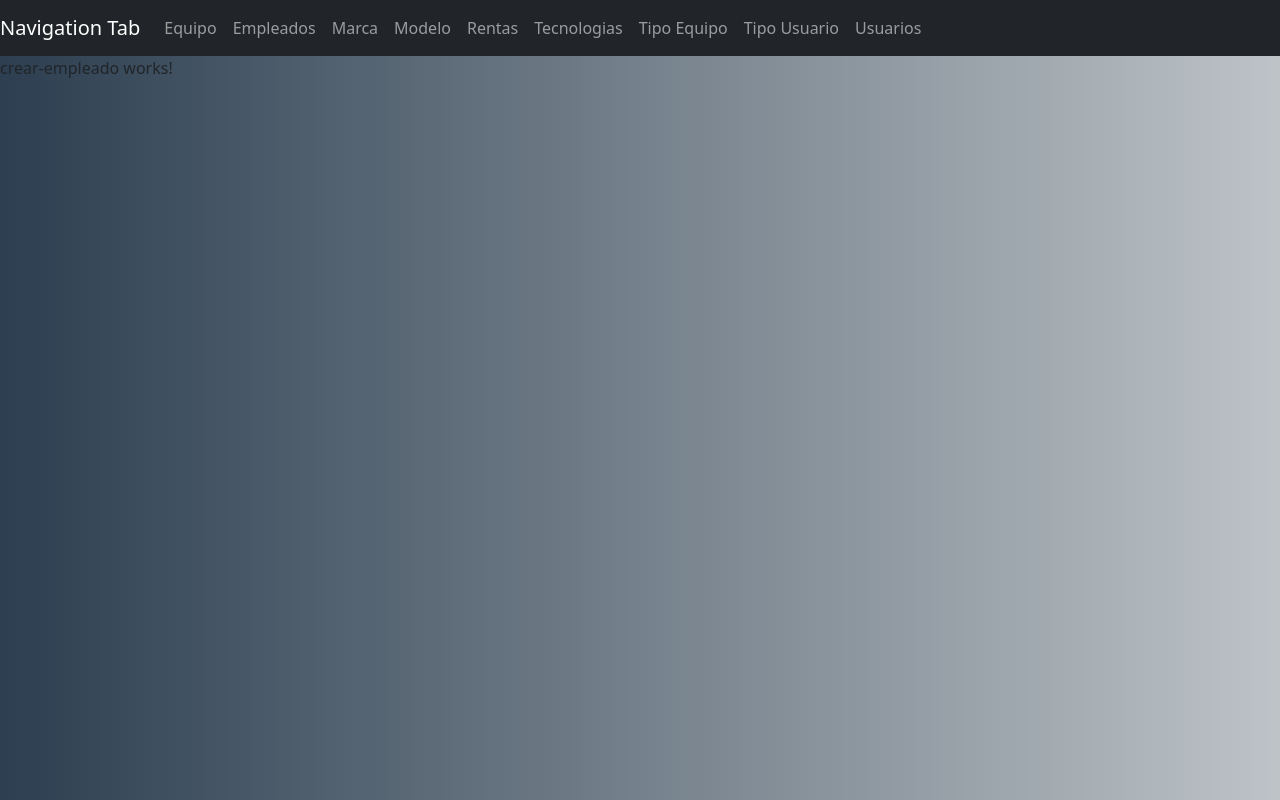
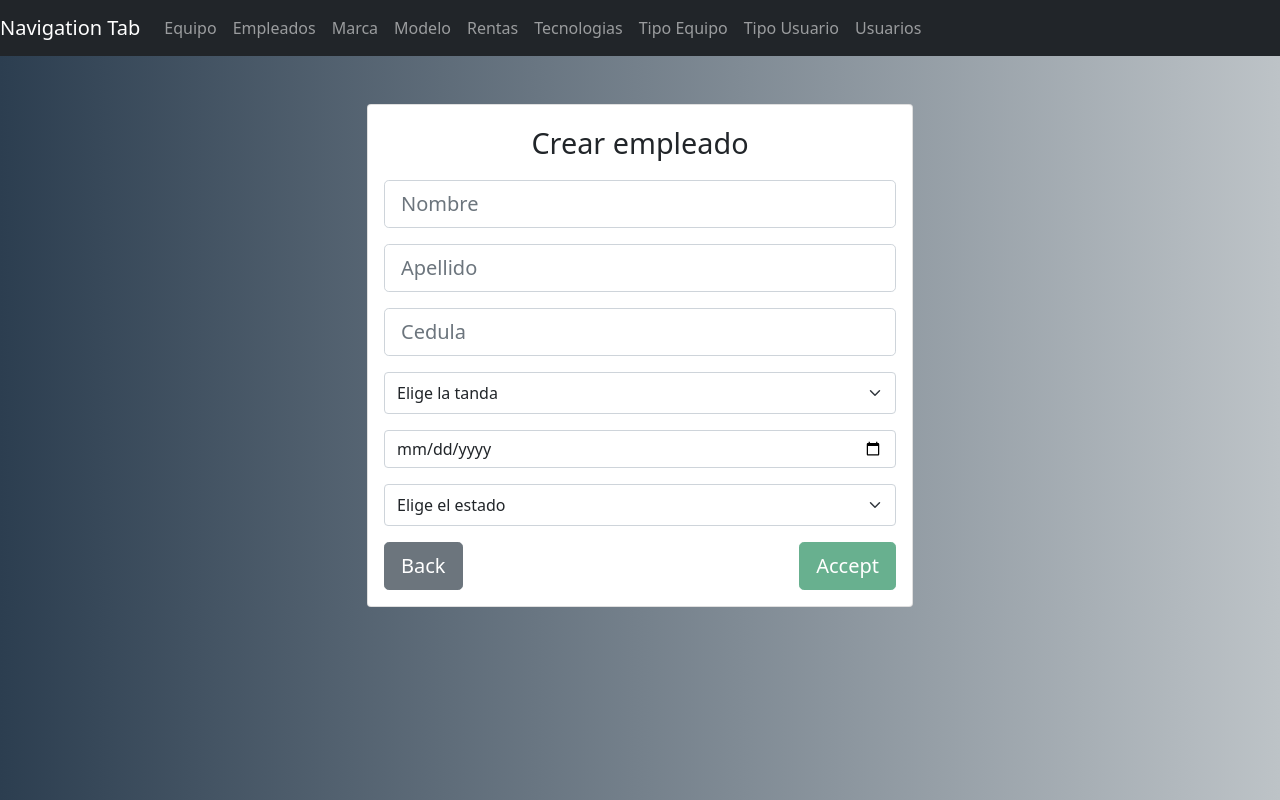
Before and after one commit to Johannsis/Audiovisual, an Angular app: page /crearEmpleado in a window 1280 px wide. Built offline with nearby package versions, Linux system fonts and the light colour scheme.

Commit message:
crear, listar empleado

```diff
--- a/src/app/component/Empleados/crear-empleado/crear-empleado.component.html
+++ b/src/app/component/Empleados/crear-empleado/crear-empleado.component.html
@@ -1 +1,59 @@
-<p>crear-empleado works!</p>
+<div class="container mt-5">
+    <div class="row">
+      <div class="col-lg-6 offset-lg-3">
+        <div class="card">
+          <div class="card-body text-center">
+            <span class="titulo">Crear empleado</span>
+            <form class="mt-3" [formGroup]="empleadoForm" (ngSubmit)="agregarEmpleado()">
+              <div class="mb-3">
+                <input type="text" formControlName="NOMBRE" class="form-control form-control-lg" placeholder="Nombre">
+                <div class="text-danger" *ngIf="empleadoForm.get('NOMBRE')?.hasError('required') && empleadoForm.get('NOMBRE')?.touched">
+                  <span>El nombre del empleado <strong>es obligatorio</strong>.</span>
+                </div>
+              </div>
+              <div class="mb-3">
+                <input type="text" formControlName="APELLIDO" class="form-control form-control-lg" placeholder="Apellido">
+                <div class="text-danger" *ngIf="empleadoForm.get('APELLIDO')?.hasError('required') && empleadoForm.get('APELLIDO')?.touched">
+                  <span>El apellido del empleado <strong>es obligatorio</strong>.</span>
+                </div>
+              </div>
+              <div class="mb-3">
+                <input type="text" formControlName="CEDULA" class="form-control form-control-lg" placeholder="Cedula">
+                <div class="text-danger" *ngIf="empleadoForm.get('CEDULA')?.hasError('required') && empleadoForm.get('CEDULA')?.touched">
+                  <span>La cédula <strong>es obligatoria</strong>.</span>
+                </div>
+              </div>
+              <div class="mb-3">
+                <select class="form-select form-control form-control-lg" aria-valuetext="Default select example" formControlName="TANDA">
+                  <option value="">Elige la tanda</option>
+                  <option *ngFor="let item of tandas" [value] = "item" >{{item}}</option>
+                </select>
+                <div class="text-danger" *ngIf="empleadoForm.get('TANDA')?.hasError('required') && empleadoForm.get('TANDA')?.touched">
+                  <span>La tanda <strong>es obligatoria</strong>.</span>
+                </div>
+              </div>
+              <div class="mb-3">
+                <input class="form-control" type="date" [value]="minDate" (change)="fechaTest($any($event.target).value)" id="example-date-input" formControlName="FECHA_INGRESO">
+                <div class="text-danger" *ngIf="empleadoForm.get('FECHA_INGRESO')?.hasError('required') && empleadoForm.get('FECHA_INGRESO')?.touched">
+                  <span>La fecha <strong>es obligatoria</strong>.</span>
+                </div>
+              </div>
+              <div class="mb-3">
+                <select class="form-select form-control form-control-lg" aria-valuetext="Default select example" formControlName="ESTADO">
+                  <option value="">Elige el estado</option>
+                  <option *ngFor="let item of arrEstado" [value] = "item.value">{{item.estatus}}</option>
+                </select>
+                <div class="text-danger" *ngIf="empleadoForm.get('ESTADO')?.hasError('required') && empleadoForm.get('ESTADO')?.touched">
+                  <span>El estado <strong>es obligatorio</strong>.</span>
+                </div>
+              </div>
+              <div class="mb-3">
+                <button routerLink="/" class="btn btn-secondary btn-lg float-start">Back</button>
+                <button type="submit" [disabled]="empleadoForm.invalid" class="btn btn-success btn-lg float-end">Accept</button>
+              </div>
+            </form>
+          </div>
+        </div>
+      </div>
+    </div>
+  </div>
--- a/src/app/component/Empleados/crear-empleado/crear-empleado.component.ts
+++ b/src/app/component/Empleados/crear-empleado/crear-empleado.component.ts
@@ -1,4 +1,8 @@
 import { Component, OnInit } from '@angular/core';
+import { FormBuilder, FormGroup, Validators } from '@angular/forms';
+import { Empleado } from 'src/app/modules/empleado';
+import Swal from 'sweetalert2';
+import { EmpleadoService } from '../empleado.service';
 
 @Component({
   selector: 'app-crear-empleado',
@@ -6,10 +10,80 @@ import { Component, OnInit } from '@angular/core';
   styleUrls: ['./crear-empleado.component.css']
 })
 export class CrearEmpleadoComponent implements OnInit {
+  empleadoForm: FormGroup;
 
-  constructor() { }
+  tandas = ["Matutina", "Completa", "Vespertina", "Nocturna", "Mixta"];
+
+  arrEstado = [{
+    value: true,
+    estatus: "Activo"
+  },
+  {
+    value: false,
+    estatus: "Inactivo"
+  }
+  ];
+
+  minDate = new Date().toISOString();
+
+  constructor(
+    private fb: FormBuilder,
+    private empleadoService: EmpleadoService) {
+    this.empleadoForm = this.fb.group({
+      NOMBRE: ['', Validators.required],
+      APELLIDO: ['', Validators.required],
+      CEDULA: ['', Validators.required],
+      TANDA: ['', Validators.required],
+      FECHA_INGRESO: ['', Validators.required],
+      ESTADO: ['', Validators.required],
+    });
+  }
+
+  fechaTest(dateChanged: any) {
+    if (dateChanged < this.minDate) {
+      this.empleadoForm.get('FECHA_INGRESO')?.setValue(this.minDate);
+    }
+  }
 
   ngOnInit(): void {
+    this.minDate = this.minDate.split('T')[0];
+    this.tandas;
+    this.arrEstado;
+    console.log(this.minDate);
+  }
+
+  agregarEmpleado() {
+    const empleado: Empleado = {
+      NOMBRE: this.empleadoForm.get('NOMBRE')?.value,
+      APELLIDO: this.empleadoForm.get('APELLIDO')?.value,
+      CEDULA: this.empleadoForm.get('CEDULA')?.value,
+      TANDA: this.empleadoForm.get('TANDA')?.value,
+      FECHA_INGRESO: this.empleadoForm.get('FECHA_INGRESO')?.value,
+      ESTADO: this.empleadoForm.get('ESTADO')?.value
+    };
+
+    this.empleadoService.crearEmpleado(empleado).subscribe(
+      (res) => {
+          Swal.fire(
+            'Empleado Creado',
+            'El empleado se ha creado',
+            'success'
+          );
+      },
+      (err) => {
+        console.log(err)
+        if(err.error.text =="La cédula es invalida"){
+          Swal.fire(
+            'Error',
+            'Empleado no creado, cedula invalida',
+            'error'
+          );
+        }else{
+          console.log(err);
+        }
+      }
+    )
+    this.empleadoForm.reset(this.empleadoForm.value);
   }
 
 }
--- a/src/app/component/Empleados/listar-empleado/listar-empleado.component.html
+++ b/src/app/component/Empleados/listar-empleado/listar-empleado.component.html
@@ -18,11 +18,11 @@
               </tr>
             </thead>
             <tbody>
-              <tr>
-                <td>Elias El Rey</td>
-                <td>427-35887-25</td>
-                <td>Nocturna</td>
-                <td>08/12/2008</td>
+              <tr *ngFor="let x of empleados">
+                <td>{{x.NOMBRE}} {{x.APELLIDO}}</td>
+                <td>{{x.CEDULA}}</td>
+                <td>{{x.TANDA}}</td>
+                <td>{{x.FECHA_INGRESO | date: 'dd/MM/yyyy'}}</td>
                 <td>Activo</td>
                 <td>Grande</td>
                 <td>
--- a/src/app/component/Empleados/listar-empleado/listar-empleado.component.ts
+++ b/src/app/component/Empleados/listar-empleado/listar-empleado.component.ts
@@ -1,4 +1,5 @@
 import { Component, OnInit } from '@angular/core';
+import { EmpleadoService } from '../empleado.service';
 
 @Component({
   selector: 'app-listar-empleado',
@@ -7,9 +8,21 @@ import { Component, OnInit } from '@angular/core';
 })
 export class ListarEmpleadoComponent implements OnInit {
 
-  constructor() { }
+  constructor(private empleadoService: EmpleadoService) { }
+
+  empleados:any;
+
+  obtenerEmpleados(){
+      this.empleadoService.obtenerEmpleados().subscribe(
+        res=>{
+          this.empleados = res;
+        },
+        err=>console.log(err)
+      )
+  }
 
   ngOnInit(): void {
+    this.obtenerEmpleados();
   }
 
 }
--- a/src/app/component/Equipo/listar-equipo/listar-equipo.component.html
+++ b/src/app/component/Equipo/listar-equipo/listar-equipo.component.html
@@ -15,21 +15,22 @@
                 <th scope="col">Tipo Equipo</th>
                 <th scope="col">Tecnologia Conexion</th>
                 <th scope="col">Estado</th>
-                <th scope="col">Edit</th>
+                <th scope="col">Acciones</th>
               </tr>
             </thead>
             <tbody>
-              <tr>
-                <td>Proyector M5</td>
-                <td>0088008</td>
-                <td>Nissan</td>
-                <td>Proyect</td>
-                <td>Proyector</td>
-                <td>Bluetooth</td>
-                <td>Activo</td>
+              <tr *ngFor="let x of equipos">
+                <td>{{x.DESCRIPCION}}</td>
+                <td>{{x.NUMERO_SERIAL}}</td>
+                <td>{{x.ID_MARCA.NOMBRE}}</td>
+                <td>{{x.ID_MODELO.NOMBRE}}</td>
+                <td>{{x.ID_TIPO_EQUIPO.DESCRIPCION}}</td>
+                <td>{{x.ID_TECNOLOGIA_CONEXION.DESCRIPCION}}</td>
+                <td *ngIf="x.ESTADO">Activo</td>
+                <td *ngIf="!x.ESTADO">Inactivo</td>
                 <td>
                   <i class="fas fa-edit text-primary"></i>
-                  <i class="fas fa-trash text-danger"></i>
+                  <i class="fas fa-trash text-danger" (click)="eliminarEquipo(x.ID)"></i>
                 </td>
               </tr>
             </tbody>
--- a/src/app/component/Equipo/listar-equipo/listar-equipo.component.ts
+++ b/src/app/component/Equipo/listar-equipo/listar-equipo.component.ts
@@ -1,4 +1,5 @@
 import { Component, OnInit } from '@angular/core';
+import Swal from 'sweetalert2';
 import { EquipoService } from '../equipo.service';
 
 @Component({
@@ -8,19 +9,45 @@ import { EquipoService } from '../equipo.service';
 })
 export class ListarEquipoComponent implements OnInit {
 
-  equipo: any;
+  equipos: any;
   constructor(private equipoService: EquipoService) { }
 
   ngOnInit(): void {
+    this.obtenerEquipos();
+  }
+
+  obtenerEquipos(){
     this.equipoService.obtenerEquipos().subscribe(
-      (res)=>{
-        this.equipo = res;
+      (res) => {
+        this.equipos = res;
         console.log(res);
       },
-      (err)=>{
+      (err) => {
         console.log(err);
       }
     )
   }
+  eliminarEquipo(id: number) {
+    Swal.fire({
+      title: 'Quiere eliminar el equipo?',
+      showDenyButton: true,
+      confirmButtonText: `Si`,
+      confirmButtonColor: 'red',
+      denyButtonText: `No`,
+      denyButtonColor: 'blue'
+    }).then((result) => {
+      if (result.isConfirmed) {
+        this.equipoService.eliminarEquipo(id).subscribe(
+          (res)=>{
+            Swal.fire('Eliminado!', '', 'success')
+            this.obtenerEquipos();
+          },
+          (err)=>{
+            console.log(err);
+          }
+        )
+      }
+    })
+  }
 
 }
--- a/src/app/modules/empleado.ts
+++ b/src/app/modules/empleado.ts
@@ -4,14 +4,16 @@ import { Renta } from "./renta";
 export class Empleado {
   ID?: number
   NOMBRE: string;
+  APELLIDO: string;
   CEDULA: string;
   TANDA: string;
   FECHA_INGRESO: Date;
   ESTADO: boolean;
   RENTAS?: Renta[];
 
-  constructor(NOMBRE: string, CEDULA: string, TANDA: string, FECHA_INGRESO: Date, ESTADO: boolean, RENTAS?: Renta[]){
+  constructor(NOMBRE: string, APELLIDO:string, CEDULA: string, TANDA: string, FECHA_INGRESO: Date, ESTADO: boolean, RENTAS?: Renta[]){
     this.NOMBRE = NOMBRE;
+    this.APELLIDO = APELLIDO;
     this.CEDULA = CEDULA;
     this.TANDA = TANDA;
     this.FECHA_INGRESO = FECHA_INGRESO;
```
